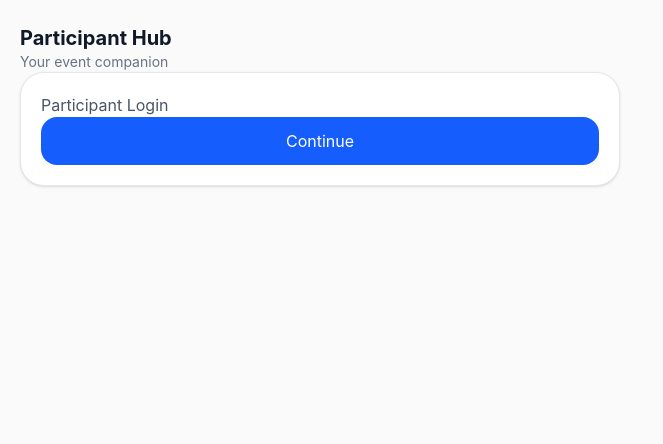
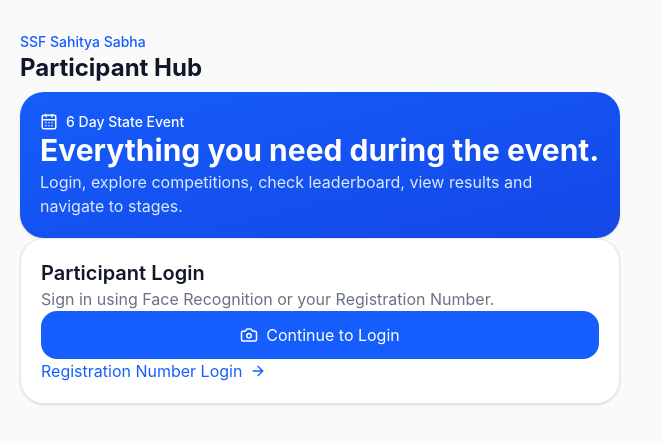
Before and after one commit to Yahiyamuhammed/-ParticipantHub, a React app in the folder Frontend/: page / in a window 1280 px wide. Shown: the top 444 px of the page, without its empty margins (0-663 px from the left). Built offline with nearby package versions, Linux system fonts and the light colour scheme; the HTML template or start-up script is replaced by a standard one.

Commit message:
fix: made the landing page to use that component

```diff
--- a/Frontend/src/components/common/Button.jsx
+++ b/Frontend/src/components/common/Button.jsx
@@ -1,14 +1,11 @@
 import clsx from "clsx";
 
 const variants = {
-  primary:
-    "bg-blue-600 text-white hover:bg-blue-700",
+  primary: "bg-blue-600 text-white hover:bg-blue-700",
 
-  secondary:
-    "bg-gray-100 text-gray-800 hover:bg-gray-200",
+  secondary: "bg-gray-100 text-gray-800 hover:bg-gray-200",
 
-  outline:
-    "border border-gray-300 bg-white hover:bg-gray-50",
+  outline: "border border-gray-300 bg-white hover:bg-gray-50",
 };
 
 function Button({
@@ -22,9 +19,10 @@ function Button({
     <button
       type={type}
       className={clsx(
-        "w-full rounded-2xl px-5 py-3 font-medium transition",
+        "inline-flex w-full items-center justify-center gap-2 rounded-2xl px-5 py-3 font-medium transition-all duration-200",
+        "disabled:cursor-not-allowed disabled:opacity-50",
         variants[variant],
-        className
+        className,
       )}
       {...props}
     >
--- a/Frontend/src/pages/Landing/index.jsx
+++ b/Frontend/src/pages/Landing/index.jsx
@@ -1,26 +1,18 @@
 import MainLayout from "@/layouts/MainLayout";
-import Section from "@/components/common/Section";
-import Card from "@/components/common/Card";
-import Button from "@/components/common/Button";
+
+import Header from "@/features/landing/components/Header";
+import Hero from "@/features/landing/components/Hero";
+import LoginCard from "@/features/landing/components/LoginCard";
 
 function LandingPage() {
   return (
     <MainLayout>
       <div className="space-y-8">
-        <Section
-          title="Participant Hub"
-          subtitle="Your event companion"
-        >
-          <Card>
-            <p className="mb-5 text-gray-600">
-              Participant Login
-            </p>
+        <Header />
 
-            <Button>
-              Continue
-            </Button>
-          </Card>
-        </Section>
+        <Hero />
+
+        <LoginCard />
       </div>
     </MainLayout>
   );
```
